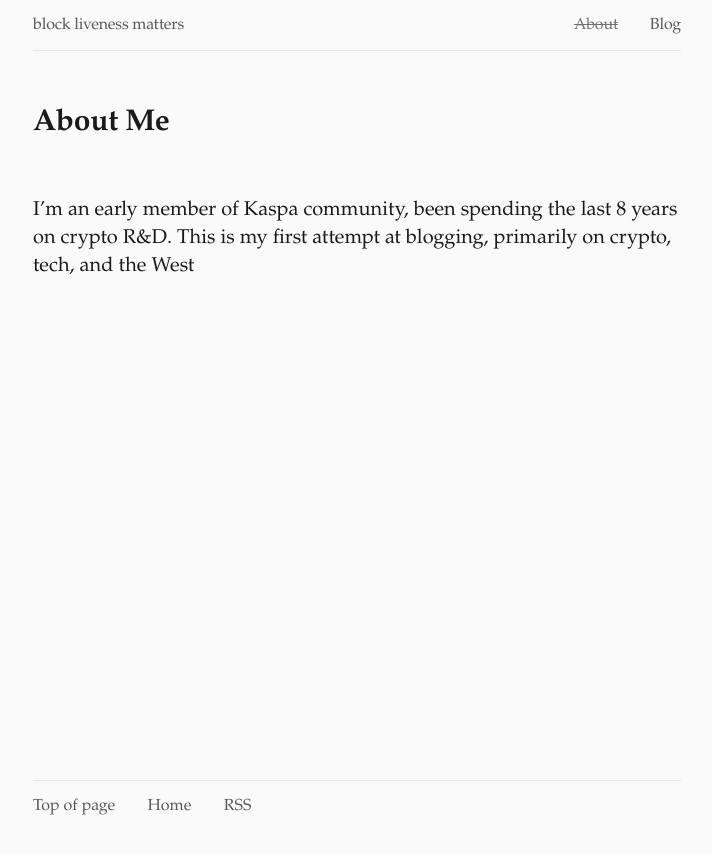
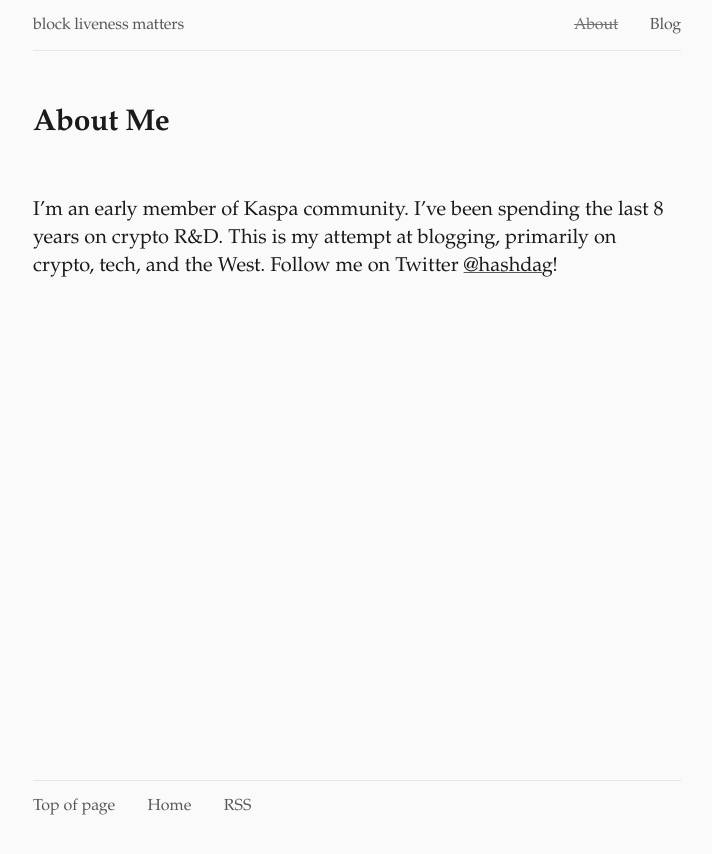
Before and after one commit to hashdag/hashdag.github.io, a Jekyll site: the page built from _pages/about.md, in a window 1280 px wide. Shown: the top 854 px of the page, without its empty margins (283-995 px from the left). Built offline with Jekyll 4.4.1, drawn with Linux system fonts in a browser that asks for light colours.

Commit message:
update about and fair

```diff
--- a/_pages/about.md
+++ b/_pages/about.md
@@ -6,4 +6,4 @@ permalink: /about
 nav: none
 ---
 
-I'm an early member of Kaspa community, been spending the last 8 years on crypto R&D. This is my first attempt at blogging, primarily on crypto, tech, and the West
+I'm an early member of Kaspa community. I've been spending the last 8 years on crypto R&D. This is my attempt at blogging, primarily on crypto, tech, and the West. Follow me on Twitter [@hashdag](https://twitter.com/hashdag)!
```
Also changed, not shown: _posts/2020-11-24-ghosts.md (+1 -1 lines).
